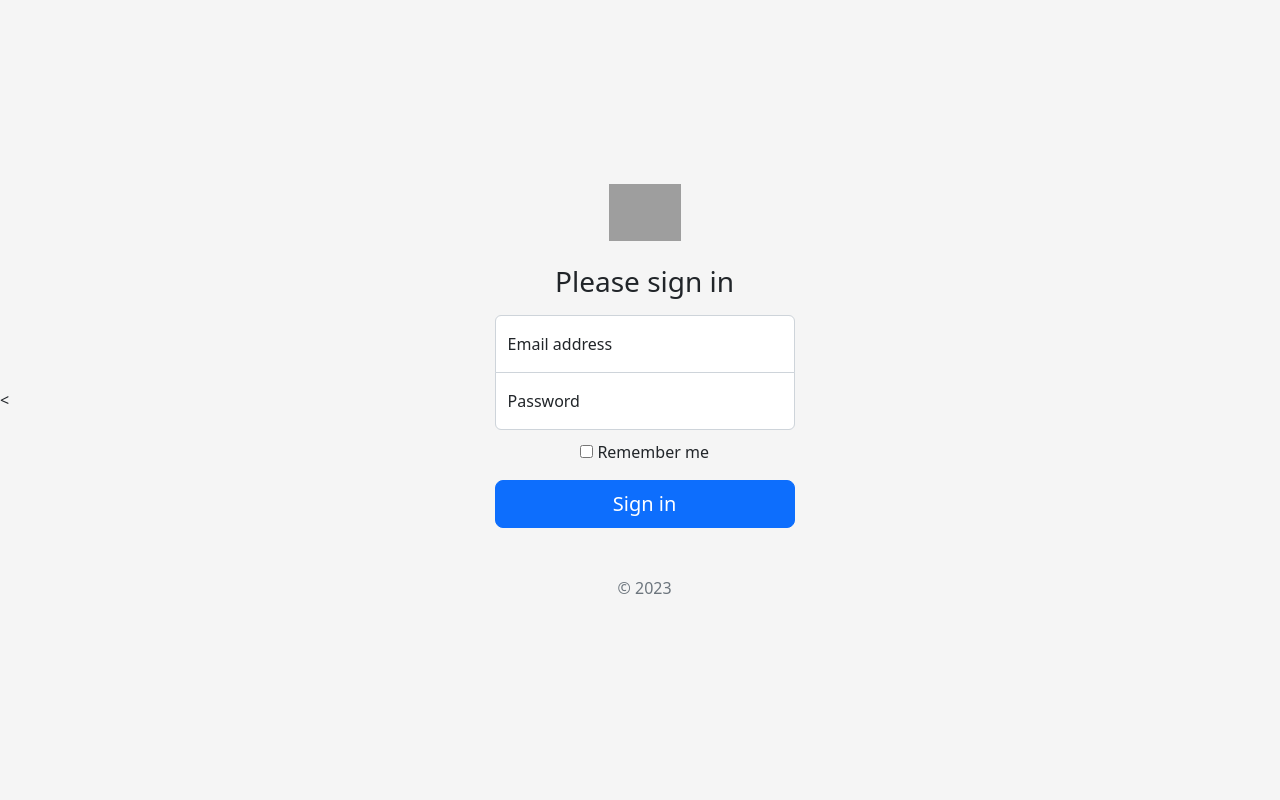
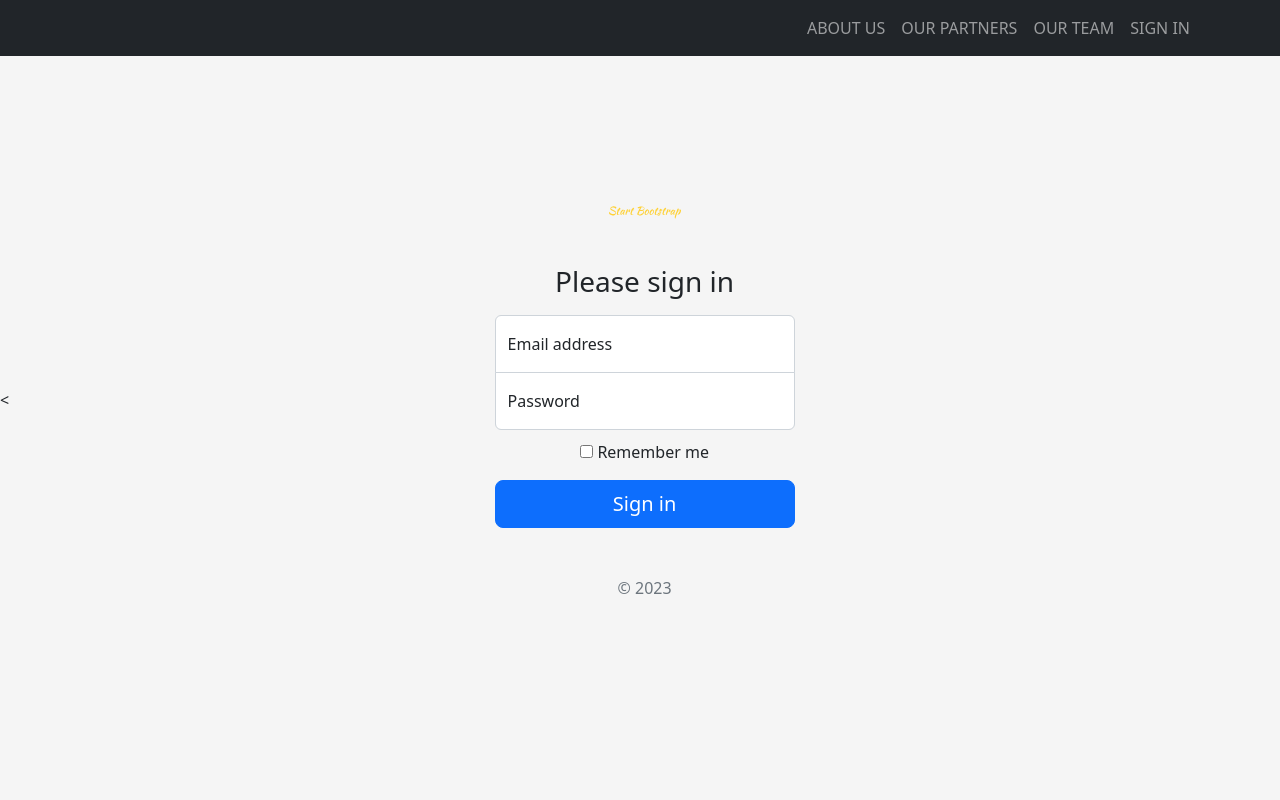
Before and after one commit to kumauun/ESDFoodBank, a Flask app: template foodbankLanding/template/signin.html in a window 1280 px wide. Run offline with Flask 3, Linux system fonts and the light colour scheme; the template is opened without the code that fills it, so the values that code supplies are empty; grey boxes are pictures that could not be loaded.

Commit message:
minor edits

```diff
--- a/foodbankLanding/template/index.html
+++ b/foodbankLanding/template/index.html
@@ -36,6 +36,8 @@
                 </div>
             </div>
         </nav>
+
+
         <!-- Masthead-->
         <header class="masthead">
             <div class="container">
--- a/foodbankLanding/template/signin.html
+++ b/foodbankLanding/template/signin.html
@@ -30,11 +30,32 @@
     <!-- Custom styles for this template -->
     <link href="./css/signin.css" rel="stylesheet">
   </head>
-  <body class="text-center">
 
-<main class="form-signin">
+  <body id="page-top">
+     <!-- Navigation-->
+        <nav class="navbar navbar-expand-lg navbar-dark bg-dark fixed-top" id="mainNav">
+            <div class="container">
+                <a class="navbar-brand" href="#page-top"><img src="./assets/img/navbar-logo.svg" alt="..." /></a>
+                <button class="navbar-toggler" type="button" data-bs-toggle="collapse" data-bs-target="#navbarResponsive" aria-controls="navbarResponsive" aria-expanded="false" aria-label="Toggle navigation">
+                    Menu
+                    <i class="fas fa-bars ms-1"></i>
+                </button>
+                <div class="collapse navbar-collapse" id="navbarResponsive">
+                    <ul class="navbar-nav text-uppercase ms-auto py-4 py-lg-0">
+                        <li class="nav-item"><a class="nav-link" href="../template/index.html">About Us</a></li>
+                        <li class="nav-item"><a class="nav-link" href="#partners">Our Partners</a></li>
+                        <li class="nav-item"><a class="nav-link" href="#ourTeam">Our Team</a></li>
+                        <li class="nav-item"><a class="nav-link" href="./signin.html">Sign In</a></li>
+                    </ul>
+                </div>
+            </div>
+        </nav>
+
+
+    <!-- Sign up form -->
+    <main class="form-signin text-center">
     <form>
-    <img class="mb-4" src="../assets/brand/bootstrap-logo.svg" alt="" width="72" height="57">
+        <img class="mb-4" src="./assets/img/navbar-logo.svg" alt="" width="72" height="57">
         <h1 class="h3 mb-3 fw-normal">Please sign in</h1>
 
         <div class="form-floating">
```
Lines whose indentation alone changed are shown as unchanged.
